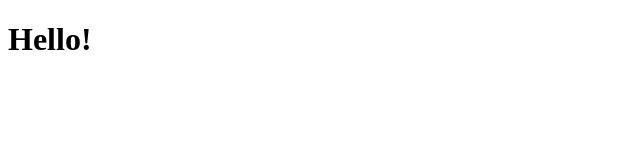
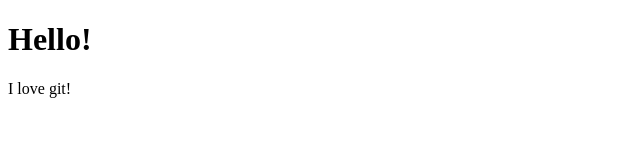
Before and after one commit to Olesia10/redesigned-tribble, a plain HTML site: page index.html in a window 1280 px wide. Shown: the full height of the page, 0-640 px from the left. Drawn offline with Linux system fonts and the light colour scheme.

Commit message:
change index.html

```diff
--- a/index.html
+++ b/index.html
@@ -5,5 +5,6 @@
 </head>
 <body>
 <h1>Hello!</h1>
+<p>I love git!</p>
 </body>
 </html>
```
